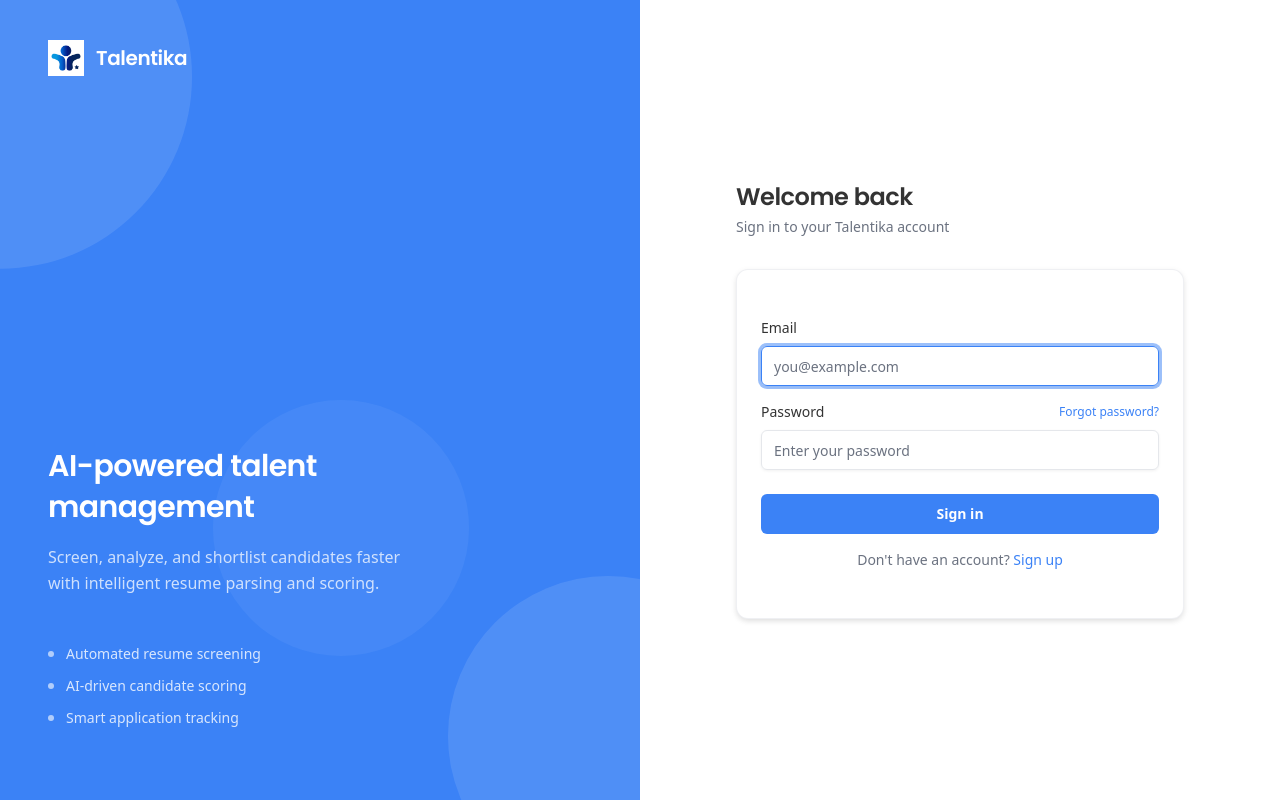
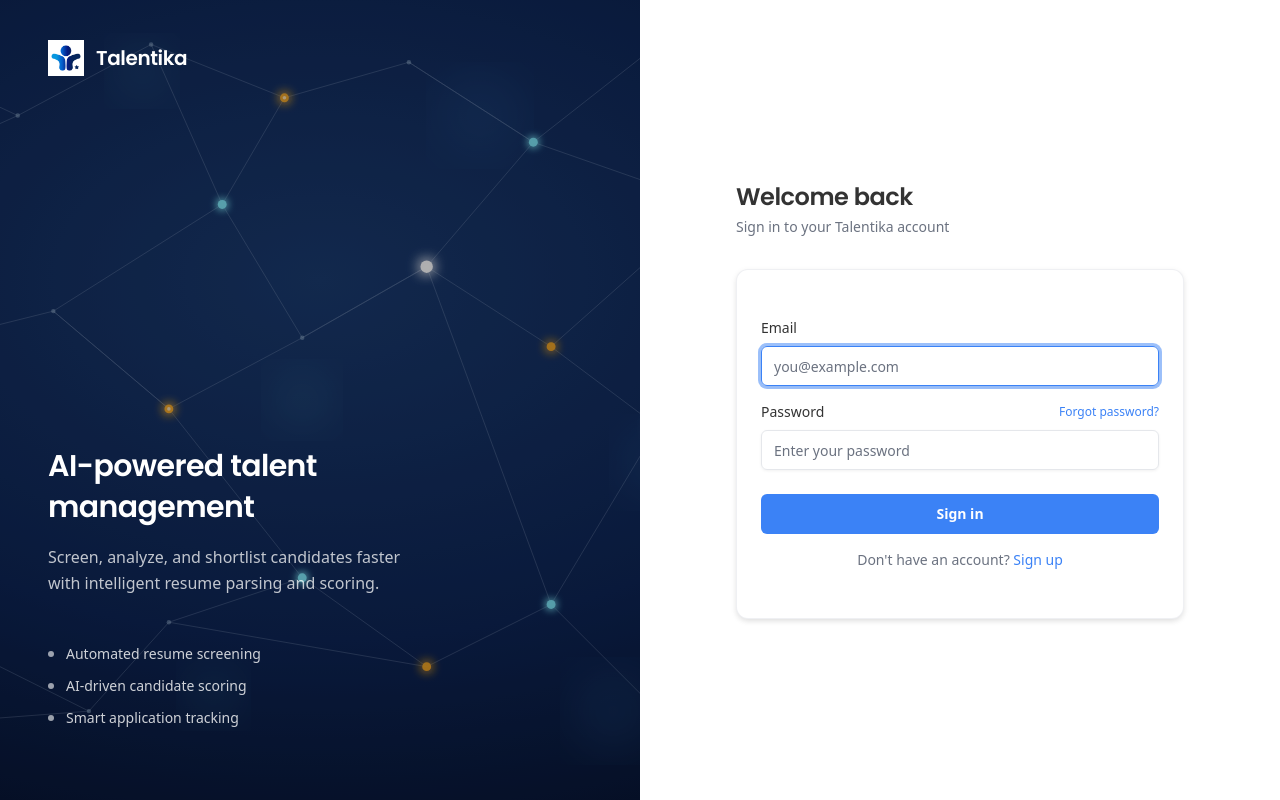
Before and after one commit to roiceee/talentika, a Next.js app in the folder frontend/: page /login in a window 1280 px wide. Built offline with nearby package versions, Linux system fonts and the light colour scheme; no server answers.

Commit message:
feat: add SVG network background to auth login panel

```diff
--- a/frontend/src/app/(auth)/layout.tsx
+++ b/frontend/src/app/(auth)/layout.tsx
@@ -8,13 +8,18 @@
   return (
     <div className="min-h-screen grid lg:grid-cols-2">
       {/* Left: Brand panel */}
-      <div className="hidden lg:flex flex-col bg-primary px-12 py-10 text-primary-foreground relative overflow-hidden">
-        {/* Background decoration */}
-        <div className="absolute inset-0 opacity-10">
-          <div className="absolute top-0 left-0 w-96 h-96 rounded-full bg-white translate-x-[-50%] translate-y-[-30%]" />
-          <div className="absolute bottom-0 right-0 w-80 h-80 rounded-full bg-white translate-x-[40%] translate-y-[30%]" />
-          <div className="absolute top-1/2 left-1/3 w-64 h-64 rounded-full bg-white opacity-50" />
-        </div>
+      <div className="hidden lg:flex flex-col px-12 py-10 text-white relative overflow-hidden">
+        {/* Background image */}
+        <Image
+          src="/auth-bg.svg"
+          alt=""
+          fill
+          className="object-cover"
+          priority
+          unoptimized
+        />
+        {/* Overlay for readability */}
+        <div className="absolute inset-0 bg-black/30" />
 
         {/* Logo */}
         <div className="relative flex items-center gap-3">
@@ -27,7 +32,7 @@
           <h2 className="font-heading text-3xl text-white leading-snug mb-4">
             AI-powered talent<br />management
           </h2>
-          <p className="text-primary-foreground/75 text-base leading-relaxed max-w-sm">
+          <p className="text-white/75 text-base leading-relaxed max-w-sm">
             Screen, analyze, and shortlist candidates faster with intelligent resume parsing and scoring.
           </p>
         </div>
@@ -39,8 +44,8 @@
             "AI-driven candidate scoring",
             "Smart application tracking",
           ].map((feature) => (
-            <div key={feature} className="flex items-center gap-3 text-sm text-primary-foreground/80">
-              <div className="h-1.5 w-1.5 rounded-full bg-primary-foreground/60 shrink-0" />
+            <div key={feature} className="flex items-center gap-3 text-sm text-white/80">
+              <div className="h-1.5 w-1.5 rounded-full bg-white/60 shrink-0" />
               {feature}
             </div>
           ))}
```
Also changed, not shown: frontend/public/auth-bg.svg (added), 1 other file (tests, documents, lock files or other folders).
